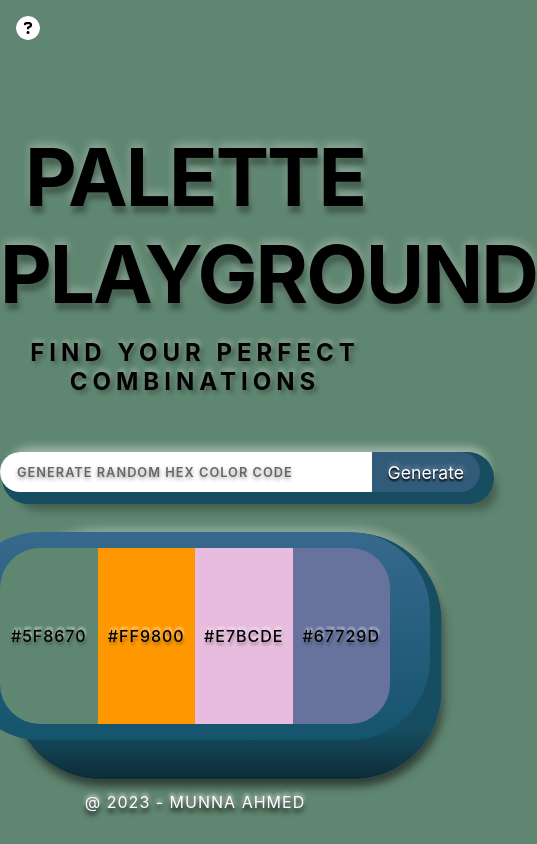
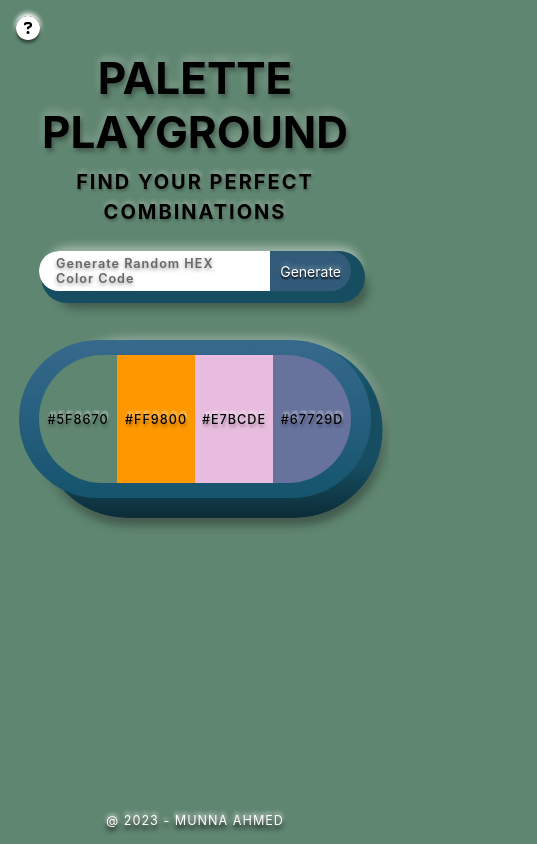
Before and after one commit to MunnaAhmed130/JS-projects, a plain HTML site: page colors/index.html in a window 390 px wide. Shown: the whole page, 537 px wide, since content can reach past the window. Drawn offline with Linux system fonts and the light colour scheme.

Commit message:
fluidly responsive

```diff
--- a/colors/style.css
+++ b/colors/style.css
@@ -1,7 +1,6 @@
-/* @import url("https://fonts.googleapis.com/css2?family=Inter:wght@300;500;700;900&display=swap"); */
-
 :root {
-    --square: 11rem;
+    /* 125-176   425-768 */
+    --square: clamp(8rem, 13.9942vw + 4.2828rem, 11rem);
     --generate-radius: 2rem;
     --generator-border: transparent;
     --light: rgb(50, 91, 121);
@@ -19,13 +18,12 @@
 body {
     position: relative;
     width: 100%;
-    height: 100vh;
-    /* background-color: #387e94; */
+    height: 100svh;
     background-color: #5f8670;
     flex-direction: column;
     display: flex;
     justify-content: space-between;
-    gap: 5rem;
+    /* overflow: hidden; */
 }
 
 /* --------------- instructions ----------------- */
@@ -37,8 +35,10 @@ body {
     left: 1rem;
     border-radius: 50%;
     background-color: black;
-    border: none;
+    border: 0px solid transparent;
     cursor: pointer;
+    box-shadow: 0px 3px 3px rgba(0, 0, 0, 0.5),
+        0px -3px 5px rgba(255, 255, 255, 1);
 }
 
 .instruction:focus-within .info,
@@ -52,38 +52,31 @@ body {
     visibility: hidden;
 }
 
-@keyframes bounce2 {
-    0% {
-        transform: translateX(0px);
-        opacity: 0;
-    }
-    50% {
-        transform: translateX(10px);
-        opacity: 1;
-    }
-
-    100% {
-        transform: translateX(8px);
-    }
-}
-
 .icon {
     font-size: 1.5rem;
     color: white;
+    /* text-shadow: 0px 2px 2px rgba(0, 0, 0, 0.4); */
 }
 
 .info {
+    --bg-color: black;
+    --bg-color: rgb(0, 0, 0);
+    --shadow: rgba(0, 0, 0, 0.4);
     position: absolute;
     border: 1px solid black;
-    background-color: black;
-    width: 400px;
+    background-color: var(--bg-color);
+    /* background-color: ; */
+    /* width: 400px; */
+    /* fs-200-400 vp-320-500 */
+    width: clamp(12.5rem, 111.111vw + -9.72222rem, 25rem);
     top: 10px;
     left: 2.8rem;
-    padding: 1rem 0.5rem;
+    padding: 1rem 0.625rem;
     border: none;
     border-radius: 1rem;
     color: white;
     z-index: 1;
+    box-shadow: 0px 2px 10px 0px var(--shadow);
     visibility: hidden;
 }
 
@@ -92,14 +85,14 @@ body {
     position: absolute;
     top: 0;
     left: -15px;
-    border-left: 15px solid black;
-    border-bottom: 15px solid black;
     width: 0;
     height: 0;
     border: 40px solid transparent;
+    /* border: 40px solid black; */
     border-bottom: 0;
-    border-top: 40px solid rgb(0, 0, 0);
+    border-top: 40px solid var(--bg-color);
     z-index: -1;
+    filter: drop-shadow(1px 5px 3px var(--shadow));
 }
 
 /* ------- color generator ---------- */
@@ -109,32 +102,41 @@ body {
     display: flex;
     flex-direction: column;
     gap: 1.5rem;
-    height: 80vh;
+    /* height: 80vh; */
+    /* max-height: 80vh; */
 }
 
 .heading-wrapper {
-    padding-top: 8rem;
+    /* 48-128   375-1024 */
+    padding-top: clamp(3rem, 20.3562vw + -1.77099rem, 8rem);
     display: flex;
     flex-direction: column;
-    gap: 1rem;
+    gap: clamp(0.5rem, 1.23267vw + 0.211094rem, 1rem);
+    padding-inline: 2rem;
 }
 
 h1 {
-    font-size: 5rem;
+    /* px-40-80 -- vw-320-1024 */
+    font-size: clamp(2.5rem, 5.68182vw + 1.36364rem, 5rem);
     text-align: center;
     text-transform: uppercase;
     letter-spacing: -2px;
     word-spacing: 1rem;
-    text-shadow: 2px 7px 5px rgba(0, 0, 0, 0.3),
+    /* px-3-4 vw-425-768 */
+    text-shadow: 2px clamp(0.1875rem, 0.58309vw + 0.0326166rem, 0.3125rem) 5px
+            rgba(0, 0, 0, 0.4),
         0px -4px 10px rgba(255, 255, 255, 0.3);
 }
 
 h4 {
-    font-size: 1.5rem;
+    /* px-20-24 vw-425-1024 */
+    font-size: clamp(1.25rem, 0.66778vw + 1.07262rem, 1.5rem);
     text-align: center;
     text-transform: uppercase;
-    letter-spacing: 5px;
-    text-shadow: 3px 3px 4px rgba(0, 0, 0, 0.3),
+
+    line-height: 1.5;
+    letter-spacing: 3px;
+    text-shadow: 1px 2px 3px rgba(0, 0, 0, 0.3),
         1px -3px 4px rgba(255, 255, 255, 0.3);
 }
 
@@ -144,11 +146,11 @@ h4 {
     display: flex;
     flex-direction: row;
     position: relative;
-    width: 30rem;
+    width: min(30rem, 80%);
     border-radius: 2rem;
     /* box-shadow: 8px 6px 0px 6px var(--dark); */
     background-color: var(--dark);
-    margin-block: 2rem;
+    margin-block: 1rem;
     margin-inline: auto;
     box-shadow: 8px 6px 0px 6px var(--dark), 17px 18px 9px rgba(0, 0, 0, 0.3),
         9px -5px 8px rgba(255, 255, 255, 0.4);
@@ -157,8 +159,7 @@ h4 {
 .whiteboard {
     width: 100%;
     height: 2.5rem;
-    border-radius: 2rem 0 0 2rem;
-    /* font-size: 1.1rem; */
+    border-radius: var(--generate-radius) 0 0 var(--generate-radius);
     letter-spacing: 1px;
     font-weight: 600;
     color: #2c324b;
@@ -173,21 +174,24 @@ h4 {
     text-shadow: 0px 2px 4px rgba(0, 0, 0, 0.4),
         -3px -3px 0px rgba(255, 255, 255, 1);
 }
-
 .placeholder {
     color: #676767;
-    text-transform: uppercase;
-    font-size: 0.8rem;
+    text-transform: capitalize;
+    /* 12-16  320-768*/
+    font-size: clamp(0.75rem, 0.892857vw + 0.571429rem, 1rem);
 }
 
 .generator {
-    border-radius: 0 2rem 2rem 0;
+    border-radius: 0 var(--generate-radius) var(--generate-radius) 0;
     border: none;
-    font-size: 1.1rem;
+    /* px-14-18  vw-1024-425 */
+    font-size: clamp(0.875rem, 0.66778vw + 0.697621rem, 1.125rem);
+    /* px=10-16 vw=768-425 */
+    padding-inline: clamp(0.625rem, 1.74927vw + 0.16035rem, 1rem);
+    /* padding-inline: 10px; */
     background-color: rgb(50, 91, 121);
     color: white;
     cursor: pointer;
-    padding-inline: 1rem;
     text-shadow: 0px 2px 2px rgba(0, 0, 0, 1),
         1px -3px 4px rgba(255, 255, 255, 0.3);
 }
@@ -195,16 +199,20 @@ h4 {
 .copied {
     background-color: #4b4f52;
     color: white;
-    font-size: 0.8rem;
+    /* px-11-13   vw=768-425 */
+    font-size: clamp(0.6875rem, 0.58309vw + 0.532617rem, 0.8125rem);
+    font-weight: 400;
     letter-spacing: 1px;
     border-radius: 2rem;
     padding-block: 7px 5px;
-    padding-inline: 10px 10px;
+    padding-inline: 13px 10px;
     box-shadow: 3px 3px 0px 3px #2e3537;
     transition: 200ms;
     position: absolute;
+    cursor: pointer;
     top: 4px;
-    left: 10rem;
+    /* px-100-160     vw-320-768 */
+    left: clamp(6.25rem, 13.3929vw + 3.57143rem, 10rem);
     /* transition: background-color 400ms; */
     opacity: 0;
     box-shadow: 3px 3px 0px 3px #2e3537, 4px 7px 8px 0px rgba(0, 0, 0, 1),
@@ -228,21 +236,6 @@ h4 {
     visibility: hidden;
 }
 
-@keyframes bounce {
-    0% {
-        transform: translateY(0px);
-        opacity: 0;
-    }
-    50% {
-        transform: translateY(-10px);
-        opacity: 1;
-    }
-    100% {
-        transform: translateY(0);
-        opacity: 0;
-    }
-}
-
 .tooltip::after {
     content: "";
     position: absolute;
@@ -262,6 +255,7 @@ h4 {
 
 .palette-wrapper {
     width: 100%;
+    margin-block: 1.5rem 3rem;
     display: flex;
     justify-content: center;
     align-items: center;
@@ -270,20 +264,28 @@ h4 {
 .color-palette {
     position: relative;
     width: min(80%, 1000px);
-    border-radius: 2rem;
-    display: flex;
     z-index: 5;
 }
 
+/* front */
 .color-palette::after {
     content: "";
     position: absolute;
-    top: -1rem;
+
+    top: calc(clamp(0.9375rem, 2.91545vw + 0.163083rem, 1.5625rem) * -1);
     left: 50%;
     transform: translate(-50%, 0);
-    height: calc(100% + 2rem);
-    width: calc(100% + 5rem);
-    border-radius: 5rem;
+
+    border-radius: 120px;
+
+    /* 40-70 425-768 */
+    width: calc(100% + clamp(2.5rem, 8.74636vw + 0.176749rem, 4.375rem));
+
+    /* 30-50 425-768 */
+    height: calc(100% + clamp(1.875rem, 5.8309vw + 0.326166rem, 3.125rem));
+
+    border-radius: 120px;
+
     background: linear-gradient(
         180deg,
         rgb(55, 105, 141) 0%,
@@ -292,35 +294,43 @@ h4 {
     z-index: -1;
 }
 
+/* back */
 .color-palette::before {
     content: "";
     position: absolute;
-    top: -0.25rem;
-    left: 2rem;
-    width: 100%;
+
     scale: 1.1;
-    height: calc(100% + 1rem);
     padding-bottom: 2rem;
-    border-radius: 5rem;
+
+    /* 0-32   425-768 */
+    height: calc(100% + clamp(0rem, 9.32945vw + -2.47813rem, 2rem));
+    /* 0-8   425-768 */
+    width: calc(100% + clamp(0rem, 2.33236vw + -0.619534rem, 0.5rem));
+    border-radius: 120px;
+
+    /* 5-12 425-768 */
+    top: calc(clamp(0.3125rem, 2.04082vw + -0.229592rem, 0.75rem) * -1);
+    left: 16px;
+
     z-index: -1;
     background: linear-gradient(
         180deg,
-        rgb(22, 77, 96) 0%,
-        rgb(22, 77, 96) 80%,
+        rgb(27, 102, 127) 0%,
+        rgb(22, 77, 96) 30%,
+        rgb(22, 77, 96) 70%,
         rgb(12, 44, 55) 100%
     );
-    box-shadow: 2px 6px 9px 0px rgba(0, 0, 0, 0.6),
+    box-shadow: 2px 6px 9px 0px rgba(0, 0, 0, 0.4),
         0px -3px 10px 0px rgba(255, 255, 255, 0.4);
 }
 
 .box-container {
+    position: relative;
     width: 100%;
     display: flex;
     flex-direction: row;
     overflow: hidden;
-
-    /* font-weight: 600; */
-    border-radius: 40px;
+    border-radius: 80px;
 }
 
 .box {
@@ -342,15 +352,11 @@ h4 {
     filter: invert(100%);
     justify-content: center;
     align-items: center;
+    /* 12-16  320-768*/
+    font-size: clamp(0.75rem, 0.892857vw + 0.571429rem, 1rem);
     letter-spacing: 1px;
     text-shadow: 1px -3px 2px rgba(0, 0, 0, 0.5),
         1px 3px 3px rgba(255, 255, 255, 0.3);
-}
-
-@media only screen and (max-width: 600px) {
-    .color-palette {
-        width: 100%;
-    }
 }
 
 /*  footer  */
@@ -358,11 +364,69 @@ h4 {
 footer p {
     color: white;
     font-weight: 400;
-    font-size: 1rem;
+    /* 12-16  320-768*/
+    font-size: clamp(0.75rem, 0.892857vw + 0.571429rem, 1rem);
     text-align: center;
     padding: 1rem;
-    margin-bottom: 1rem;
+    margin-bottom: clamp(0rem, 4.66472vw + -1.23907rem, 1rem);
     letter-spacing: 1px;
     text-shadow: 0px 4px 5px rgb(0, 0, 0), 0px -2px 4px rgba(255, 255, 255, 1);
     text-transform: uppercase;
 }
+
+/* animations */
+
+@keyframes bounce {
+    0% {
+        transform: translateY(0px);
+        opacity: 0;
+    }
+    50% {
+        transform: translateY(-10px);
+        opacity: 1;
+    }
+    100% {
+        transform: translateY(0);
+        opacity: 0;
+    }
+}
+
+@keyframes bounce2 {
+    0% {
+        transform: translateX(0px);
+        opacity: 0;
+    }
+    50% {
+        transform: translateX(10px);
+        opacity: 1;
+    }
+    100% {
+        transform: translateX(8px);
+    }
+}
+
+/* -----------  media queries  -------------------  */
+@media only screen and (max-width: 768px) {
+    h1 {
+        letter-spacing: 0;
+    }
+    h4 {
+        letter-spacing: 2px;
+    }
+    .copied {
+        padding-inline: 8px 5px;
+    }
+    .generator-container {
+        margin-top: 0rem;
+        /* margin-block: 0rem; */
+    }
+}
+
+@media only screen and (max-width: 425px) {
+    .heading-wrapper {
+        padding-inline: 0.5rem;
+    }
+    .whiteboard {
+        font-size: 0.9375rem;
+    }
+}
```
